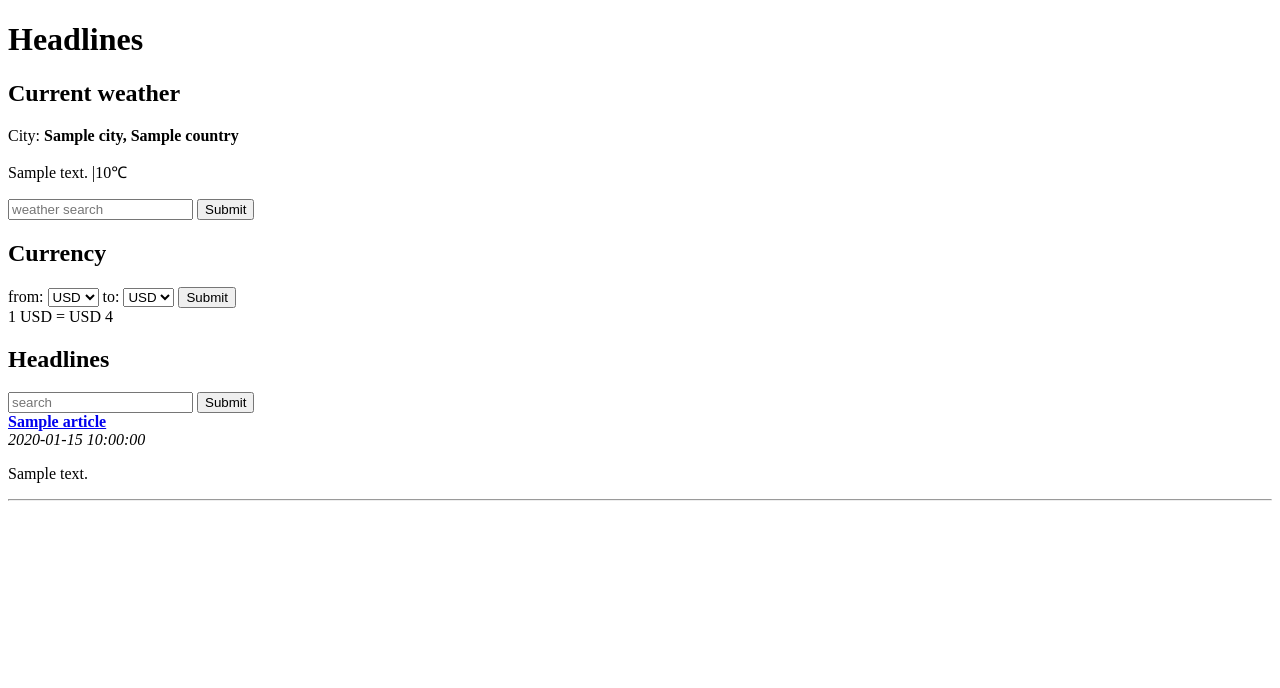
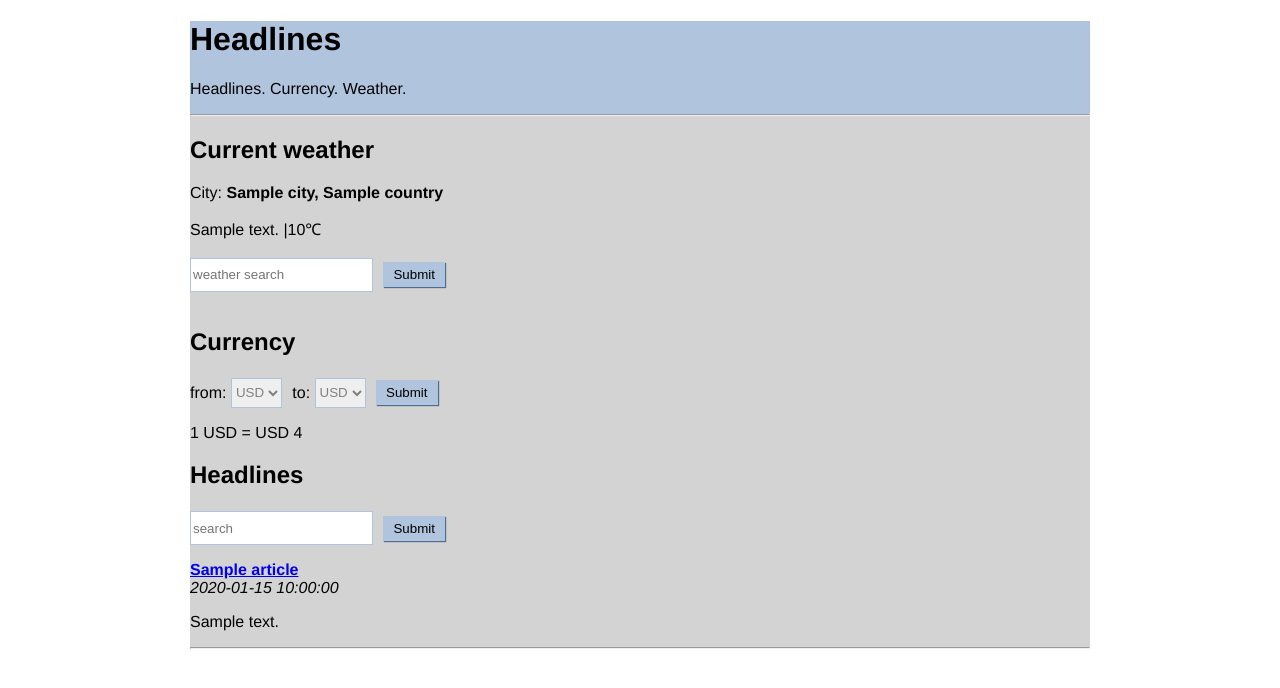
Before and after one commit to VVtatarinoff/headlines, a Flask app: template headlines/templates/home.html in a window 1280 px wide. Shown: the top 688 px of the page. Run offline with Flask 2, Linux system fonts and the light colour scheme; the template is opened without the code that fills it: most values are stand-ins (such as "Sample title", 1, 10 or a date in 2020).

Commit message:
Final commit pf project in the book

```diff
--- a/headlines/headlines.py
+++ b/headlines/headlines.py
@@ -1,10 +1,13 @@
 import json
 import urllib3
 import urllib
+import datetime
+
 
 from flask import Flask
 from flask import render_template
 from flask import request
+from flask import make_response
 import feedparser
 
 
@@ -27,30 +30,29 @@ CURRENCY_URL = "https://openexchangerates.org//api/latest.json?app_id=cc887f6116
 @app.route("/")
 def home():
     # get customized headlines, based on user input or default
-    publication = request.args.get('publication')
-    if not publication:
-        publication = DEFAULTS['publication']
+    publication = get_value_with_fallback("publication")
     articles = get_news(publication)
     # get customized weather based on user input or default
-    city = request.args.get('city')
-    if not city:
-        city = DEFAULTS['city']
+    city = get_value_with_fallback("city")
     weather = get_weather(city)
     # get customized currency based on user input or default
-    currency_from = request.args.get("currency_from")
-    if not currency_from:
-        currency_from = DEFAULTS['currency_from']
-    currency_to = request.args.get("currency_to")
-    if not currency_to:
-        currency_to = DEFAULTS['currency_to']
+    currency_from = get_value_with_fallback("currency_from")
+    currency_to = get_value_with_fallback("currency_to")
     rate, currencies = get_rate(currency_from, currency_to)
-    return render_template("home.html",
-                           articles=articles,
-                           weather=weather,
-                           currency_from=currency_from,
-                           currency_to=currency_to,
-                           rate=rate,
-                           currencies=sorted(currencies))
+    response = make_response(render_template("home.html",
+                                             articles=articles,
+                                             weather=weather,
+                                             currency_from=currency_from,
+                                             currency_to=currency_to,
+                                             rate=rate,
+                                             currencies=sorted(currencies)))
+    expires = datetime.datetime.now() + datetime.timedelta(days=365)
+    response.set_cookie("publication", publication, expires=expires)
+    response.set_cookie("city", city, expires=expires)
+    response.set_cookie("currency_from",
+                        currency_from, expires=expires)
+    response.set_cookie("currency_to", currency_to, expires=expires)
+    return response
 
 
 def get_news(query):
@@ -88,5 +90,13 @@ def get_rate(frm, to):
     return to_rate/frm_rate, parsed.keys()
 
 
+def get_value_with_fallback(key):
+    if request.args.get(key):
+        return request.args.get(key)
+    if request.cookies.get(key):
+        return request.cookies.get(key)
+    return DEFAULTS[key]
+
+
 if __name__ == '__main__:':
     app.run(port=5000, debug=True)
--- a/headlines/templates/home.html
+++ b/headlines/templates/home.html
@@ -3,9 +3,54 @@
 <head>
     <meta charset="UTF-8">
     <title>Headlines</title>
+    <style>
+    html {
+        font-family: "Helvetica";
+        background: white;
+        }
+    body {
+        background: lightgrey;
+        max-width: 900px;
+        margin: 0 auto;
+        }
+    #header {
+        padding-top: 5;
+        background: lightsteelblue;
+        }
+    #inner-header {
+        padding-left: 10;
+        }
+    #main {
+        padding-left: 10;
+        }
+    input[type="text"], select {
+        color: grey;
+        border: 1px solid lightsteelblue;
+        height: 30px;
+        line-height:15px;
+        margin: 2px 6px 16px 0px;
+        }
+    input[type="submit"] {
+        padding: 5px 10px 5px 10px;
+        color: black;
+        background: lightsteelblue;
+        border: none;
+        box-shadow: 1px 1px 1px #4C6E91;
+        }
+    input[type="submit"]:hover{
+        background: steelblue;
+    }
+</style>
 </head>
 <body>
+    <div id="header">
+        <div id="inner-header">
             <h1>Headlines</h1>
+            <p>Headlines. Currency. Weather.</p>
+        </div>
+        <hr />
+    </div>
+    <div id="main">
         <h2>Current weather</h2>
             <p>City: <b>{{weather.city}}, {{weather.country}}</b></p>
             <p>{{weather.description}} |{{weather.temperature}}&#8451;</p>
@@ -41,5 +86,6 @@
             <p>{{article.summary}}</p>
             <hr />
         {% endfor %}
+    </div>
 </body>
 </html>
```
Lines whose indentation alone changed are shown as unchanged.
